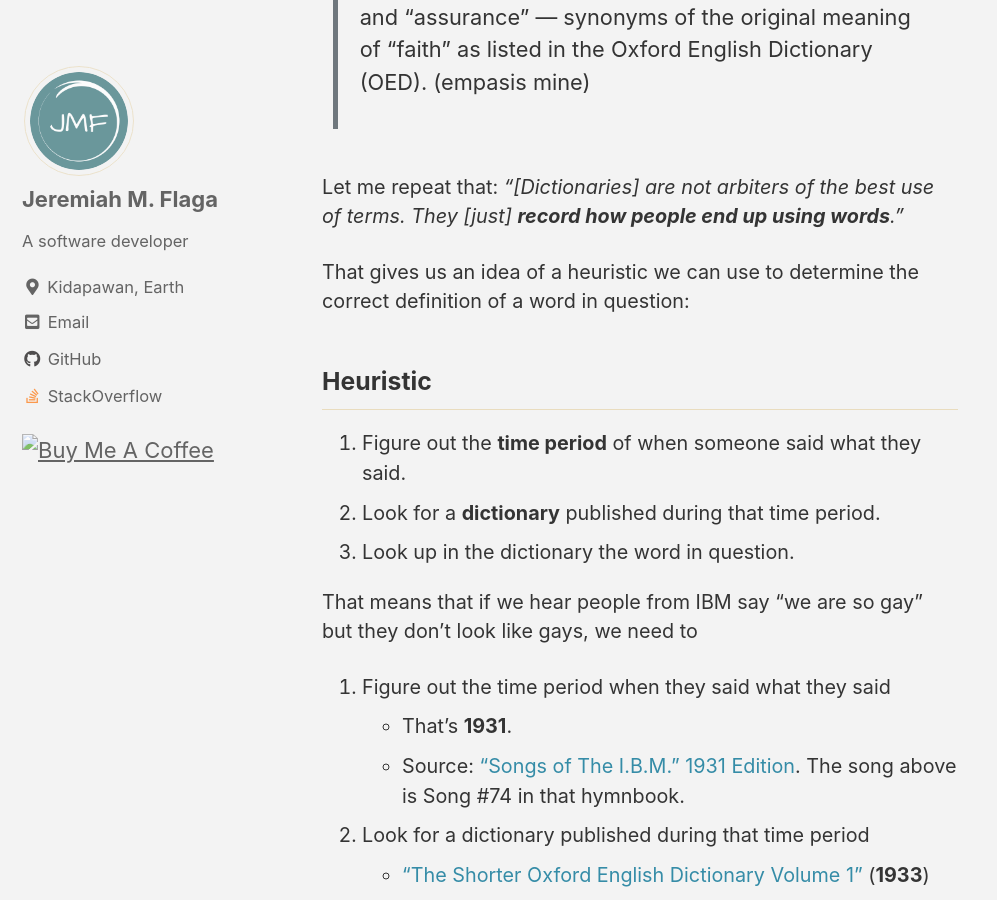
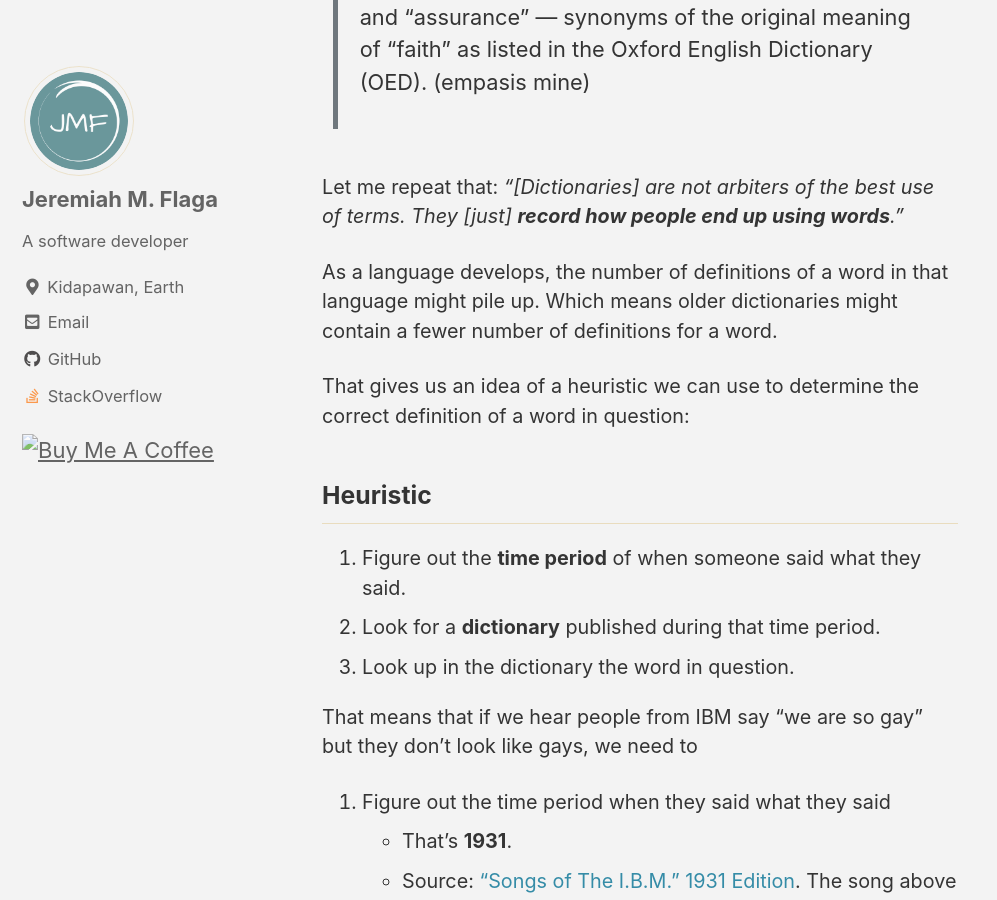
Before and after one commit to jflaga/jflaga.github.io, a Jekyll site: the page built from _posts/2023/2023-10-29-what-did-IBM-employees-mean-by-we-are-so-gay-049de98.md, in a window 1280 px wide and 900 px high, scrolled down 2233 px. Shown: the whole window, without its empty margins (0-997 px from the left). Built offline with Jekyll 4.4.1, drawn with Linux system fonts in a browser that asks for light colours; cached includes are drawn as plain includes; comment, search, counter and statistics services are not loaded.

Commit message:
additional paragraph about dictionaries in post "What did IBM employees mean by 'we are so gay'"

```diff
--- a/_posts/2023/2023-10-29-what-did-IBM-employees-mean-by-we-are-so-gay-049de98.md
+++ b/_posts/2023/2023-10-29-what-did-IBM-employees-mean-by-we-are-so-gay-049de98.md
@@ -41,6 +41,8 @@ We have dictionaries. But dictionaries are not products of a "word definition le
 > (empasis mine)
 
 Let me repeat that: _"[Dictionaries] are not arbiters of the best use of terms. They [just] **record how people end up using words**."_
+
+As a language develops, the number of definitions of a word in that language might pile up. Which means older dictionaries might contain a fewer number of definitions for a word.
 
 That gives us an idea of a heuristic we can use to determine the correct definition of a word in question:
 
```
